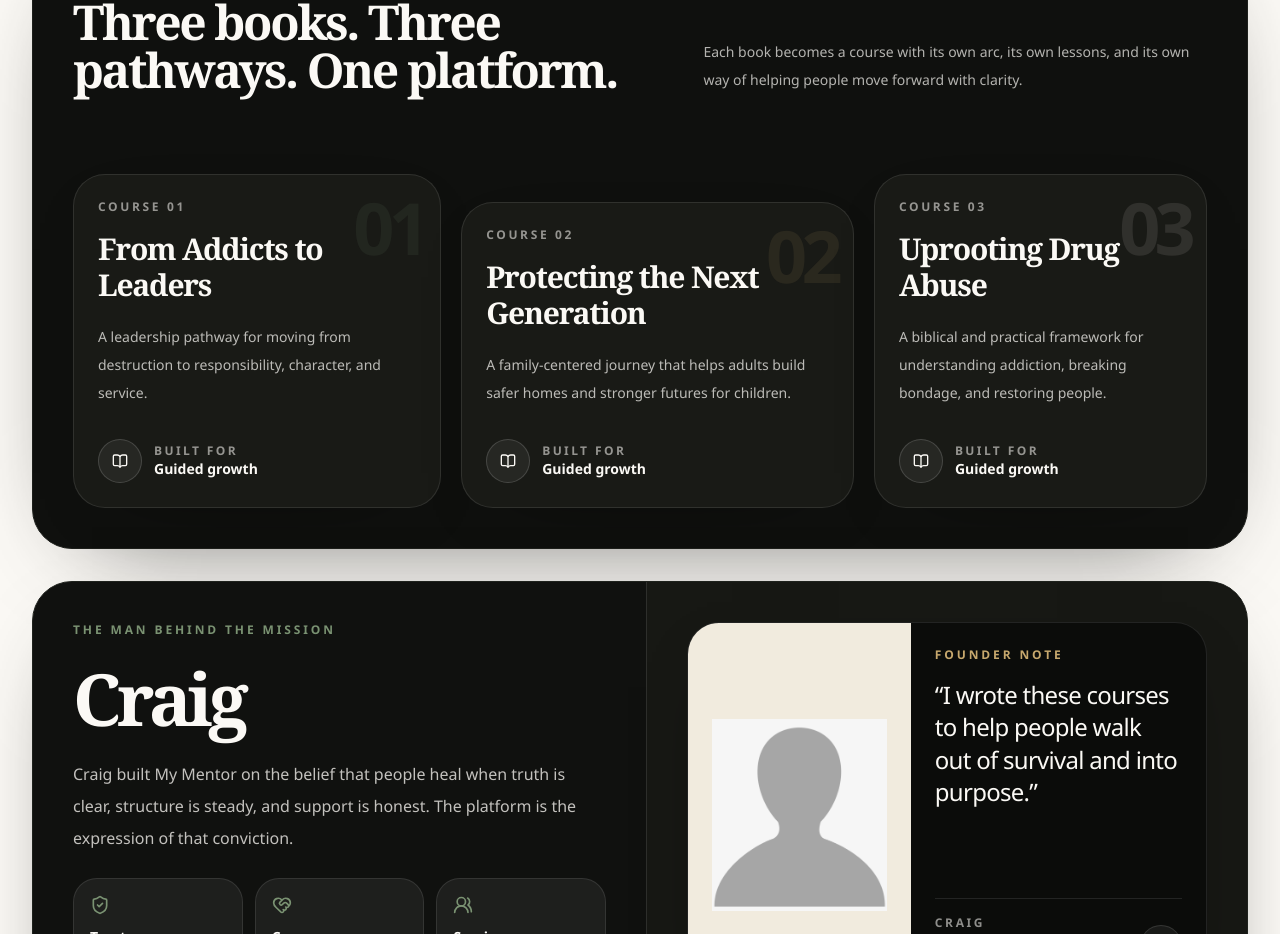
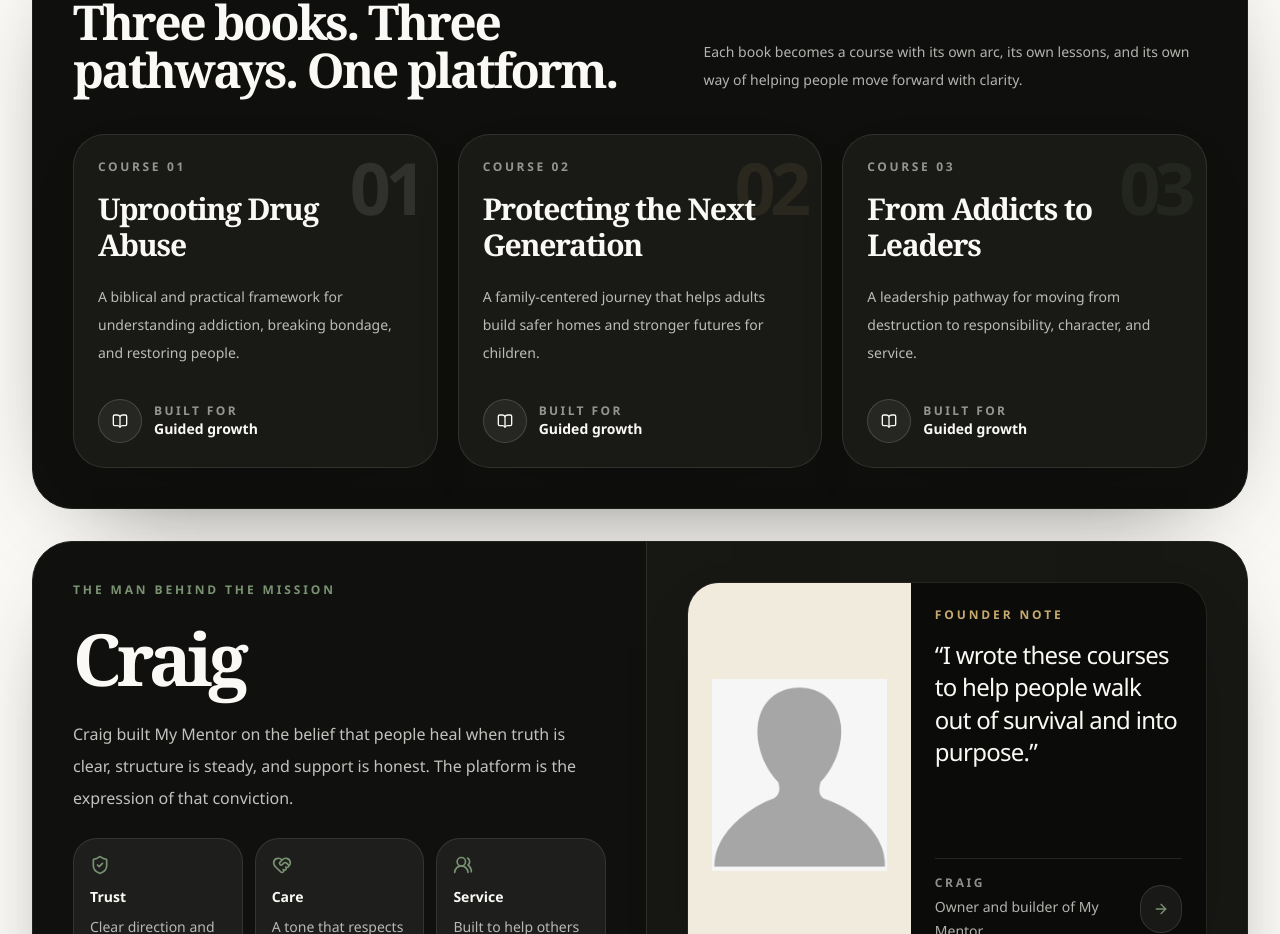
Before and after one commit to mymentordigitalsupport-debug/MyMentor, a Next.js app: page / in a window 1280 px wide. Shown: the part 1660-2594 px from the top of the page. Built offline with nearby package versions, Linux system fonts and the light colour scheme; no server answers.

Commit message:
lock local dev and align course cards

```diff
--- a/package.json
+++ b/package.json
@@ -6,7 +6,7 @@
     "dev": "node scripts/dev.js",
     "dev:clean": "node scripts/dev.js",
     "build": "next build",
-    "start": "next start",
+    "start": "next start --hostname 127.0.0.1 --port 3000",
     "lint": "next lint"
   },
   "dependencies": {
--- a/scripts/dev.js
+++ b/scripts/dev.js
@@ -5,6 +5,8 @@ const path = require("path");
 const projectRoot = path.resolve(__dirname, "..");
 const nextDirectory = path.join(projectRoot, ".next");
 const nextBin = path.join(projectRoot, "node_modules", "next", "dist", "bin", "next");
+const hostname = "127.0.0.1";
+const port = "3000";
 
 try {
   rmSync(nextDirectory, { recursive: true, force: true });
@@ -12,7 +14,7 @@ try {
   console.error("Failed to clean .next before starting dev server:", error);
 }
 
-const child = spawn(process.execPath, [nextBin, "dev"], {
+const child = spawn(process.execPath, [nextBin, "dev", "--hostname", hostname, "--port", port], {
   cwd: projectRoot,
   stdio: "inherit",
   env: process.env,
--- a/src/components/landing/LandingSections.tsx
+++ b/src/components/landing/LandingSections.tsx
@@ -12,9 +12,9 @@ import { SectionReveal } from "@/components/landing/SectionReveal";
 
 const books = [
   {
-    title: "From Addicts to Leaders",
-    description: "A leadership pathway for moving from destruction to responsibility, character, and service.",
-    accent: "sage",
+    title: "Uprooting Drug Abuse",
+    description: "A biblical and practical framework for understanding addiction, breaking bondage, and restoring people.",
+    accent: "forest",
     number: "01",
   },
   {
@@ -24,9 +24,9 @@ const books = [
     number: "02",
   },
   {
-    title: "Uprooting Drug Abuse",
-    description: "A biblical and practical framework for understanding addiction, breaking bondage, and restoring people.",
-    accent: "forest",
+    title: "From Addicts to Leaders",
+    description: "A leadership pathway for moving from destruction to responsibility, character, and service.",
+    accent: "sage",
     number: "03",
   },
 ] as const;
@@ -140,13 +140,11 @@ export function LandingSections() {
               </p>
             </div>
 
-            <div className="mt-10 grid gap-5 lg:grid-cols-[1.05fr_1.12fr_0.95fr] lg:items-end">
-              {books.map((book, index) => (
+            <div className="mt-10 grid gap-5 lg:grid-cols-3 lg:items-stretch">
+              {books.map((book) => (
                 <article
                   key={book.title}
-                  className={`relative overflow-hidden rounded-[2rem] border border-white/10 bg-[#191a16] p-6 shadow-[0_20px_80px_-55px_rgba(0,0,0,0.85)] transition duration-300 hover:-translate-y-1 hover:border-white/20 ${
-                    index === 1 ? "lg:-mt-10" : index === 2 ? "lg:mt-10" : ""
-                  }`}
+                  className="relative h-full overflow-hidden rounded-[2rem] border border-white/10 bg-[#191a16] p-6 shadow-[0_20px_80px_-55px_rgba(0,0,0,0.85)] transition duration-300 hover:-translate-y-1 hover:border-white/20"
                 >
                   <div
                     className={`absolute right-4 top-4 text-7xl font-semibold tracking-[-0.08em] ${
@@ -160,12 +158,12 @@ export function LandingSections() {
                   >
                     {book.number}
                   </div>
-                  <div className="relative">
+                  <div className="relative flex h-full flex-col">
                     <p className="text-xs font-semibold uppercase tracking-[0.22em] text-cream/55">Course {book.number}</p>
                     <h3 className="font-serif mt-4 max-w-xs text-3xl font-semibold tracking-[-0.04em] text-cream">
                       {book.title}
                     </h3>
-                    <p className="mt-5 text-sm leading-7 text-cream/72">{book.description}</p>
+                    <p className="mt-5 flex-1 text-sm leading-7 text-cream/72">{book.description}</p>
 
                     <div className="mt-8 flex items-center gap-3">
                       <span className="inline-flex h-11 w-11 items-center justify-center rounded-full border border-white/15 bg-white/6">
```
